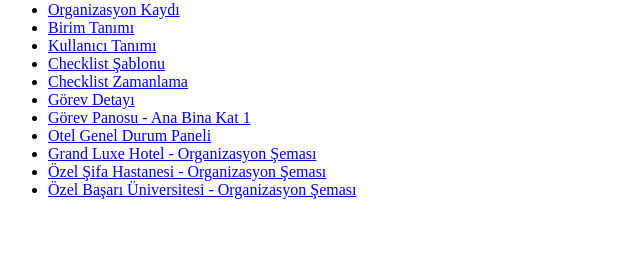
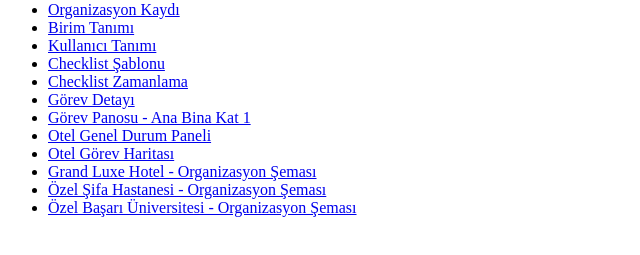
Before and after one commit to Maksybe/otel-ui-demo, a plain HTML site: page index.html in a window 1280 px wide. Shown: the part 79-334 px from the top of the page, without its empty margins (0-640 px from the left). Drawn offline with Linux system fonts and the light colour scheme.

Commit message:
Update index.html

```diff
--- a/index.html
+++ b/index.html
@@ -15,6 +15,7 @@
     <li><a href="TaskDetail.html">Görev Detayı</a></li>
     <li><a href="taskboard-ana-bina-kat1.html">Görev Panosu - Ana Bina Kat 1</a></li>
     <li><a href="otel-dashboard.html">Otel Genel Durum Paneli</a></li>
+    <li><a href="kat1-gorev-haritasi.html">Otel Görev Haritası</a></li>
 
     <li><a href="unitorganizationchart.html">Grand Luxe Hotel - Organizasyon Şeması</a></li>
     <li><a href="hospitalorganizationchart.html">Özel Şifa Hastanesi - Organizasyon Şeması</a></li>
```
